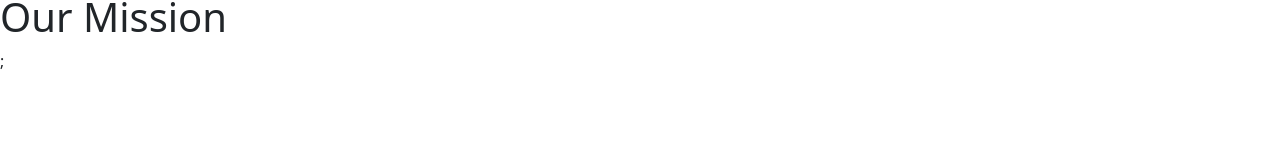
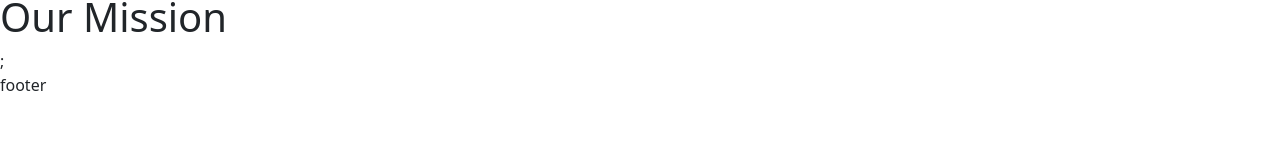
Before and after one commit to SELVA-Vida-Sin-Fronteras/website, a React (Create React App) app: page / in a window 1280 px wide. Shown: the part 118-281 px from the top of the page. Built offline with nearby package versions, Linux system fonts and the light colour scheme.

Commit message:
add a11y testing

```diff
--- /dev/null
+++ b/src/components/Footer.js
@@ -0,0 +1,5 @@
+const Footer = () => {
+  return <footer data-testid="footer">footer</footer>;
+};
+
+export default Footer;
--- a/src/components/NavBar.js
+++ b/src/components/NavBar.js
@@ -3,7 +3,10 @@ import logo from "../assets/img/logo.png";
 
 const Navbar = () => {
   return (
-    <nav className="navbar navbar-expand-lg navbar-light bg-light p-3">
+    <nav
+      className="navbar navbar-expand-lg navbar-light bg-light p-3"
+      data-testid="nav-bar"
+    >
       <div className="container-fluid">
         <Link className="navbar-brand" to="/" data-testid="logo">
           <img src={logo} alt="" className="float-start mx-2" />
@@ -46,7 +49,11 @@ const Navbar = () => {
               </Link>
             </li>
             <li className="nav-item">
-              <Link className="nav-link btn btn-primary text-light" aria-current="page" to="/takeaction">
+              <Link
+                className="nav-link btn btn-primary text-light"
+                aria-current="page"
+                to="/takeaction"
+              >
                 Take Action
               </Link>
             </li>
--- a/src/pages/SharedLayout.js
+++ b/src/pages/SharedLayout.js
@@ -1,10 +1,12 @@
 import { Outlet } from "react-router";
 import Navbar from "../components/NavBar";
+import Footer from "../components/Footer"
 const SharedLayout = () => {
   return (
     <>
       <Navbar />
       <Outlet />
+      <Footer />
     </>
   );
 };
```
Also changed, not shown: 1 other file (tests, documents, lock files or other folders).
